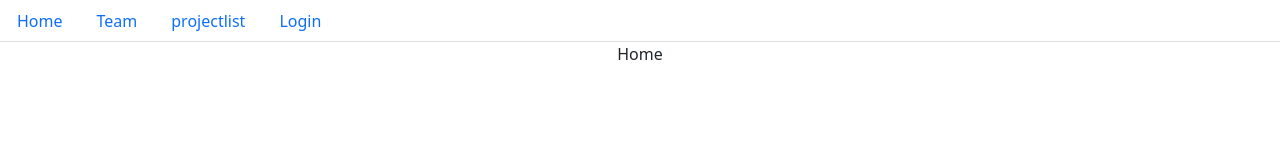
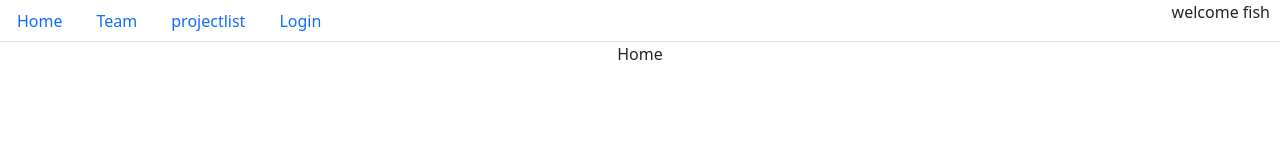
Before and after one commit to JPStupfel/project-4-react-rails-jps, a React (Create React App) app in the folder client/: page / in a window 1280 px wide. Shown: the top 160 px of the page. Built offline with nearby package versions, Linux system fonts and the light colour scheme.

Commit message:
has welcome sign in top right corner

```diff
--- a/client/src/App.css
+++ b/client/src/App.css
@@ -36,3 +36,7 @@
     transform: rotate(360deg);
   }
 }
+
+#welcome {
+  position: absolute; top: 0; right: 10px; width: 100px; text-align:right;
+}
--- a/client/src/Navbar.js
+++ b/client/src/Navbar.js
@@ -4,6 +4,7 @@ import 'bootstrap/dist/css/bootstrap.css';
 
 function Navbar() {
     return (
+      <>
         <Nav variant="tabs" >
       <Nav.Item>
         <Nav.Link  href='/'>Home</Nav.Link>
@@ -21,7 +22,10 @@ function Navbar() {
         Login
         </Nav.Link>
       </Nav.Item>
+      <div id='welcome' >welcome fish</div>
+
     </Nav>
+    </>
       );
 }
 
```
